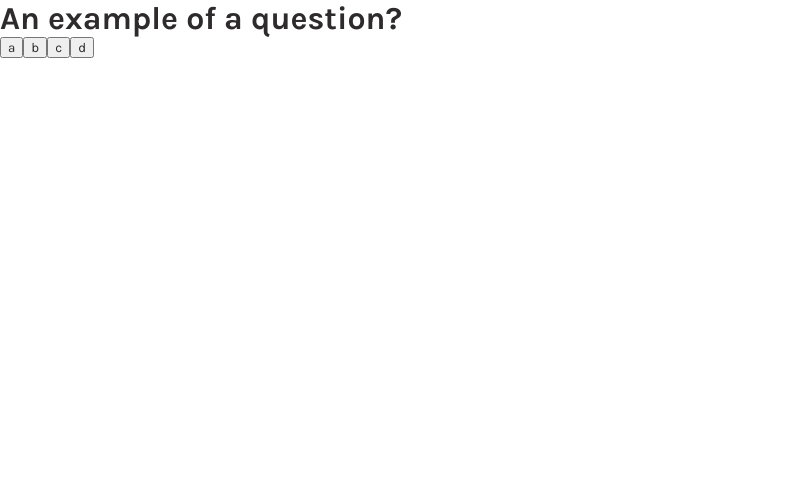
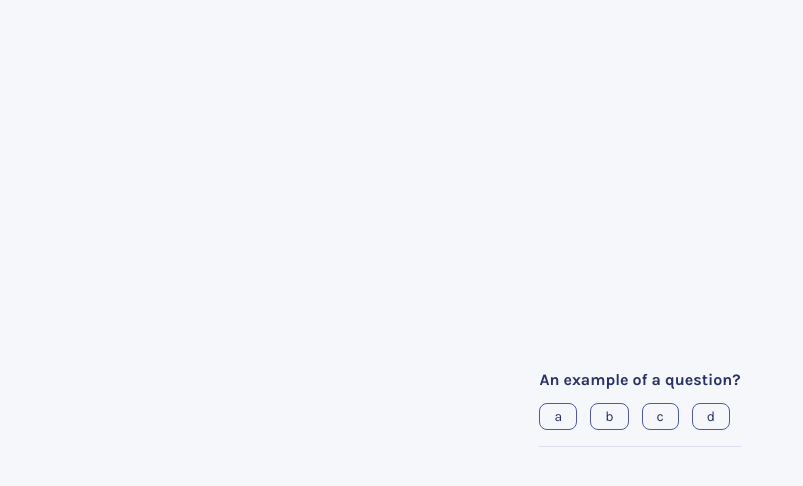
Before and after one commit to RoaaK95/Quizzical, a React (Vite) app: page / in a window 1280 px wide. Both pictures are taken after a click on the button "Start Quiz". Shown: the top 486 px of the page, without its empty margins (0-803 px from the left). Built offline with nearby package versions, Linux system fonts and the light colour scheme; no server answers.

Commit message:
ADD STYLING TO GAME PAGE

```diff
--- a/components/Game.jsx
+++ b/components/Game.jsx
@@ -33,6 +33,7 @@ function Game( ) {
 
       ))
     }
+
     function shuffle(array) {
       let currentIndex = array.length;
       while (currentIndex != 0) {
@@ -49,7 +50,7 @@ function Game( ) {
   return (
 
     <>
-    <div class="questions-container">
+    <div className="questions-container">
       <Question />
     </div>
     </>
--- a/components/Question.jsx
+++ b/components/Question.jsx
@@ -2,9 +2,9 @@ import React from 'react'
 
 export default function Question() {
     const choices=["a","b","c","d"];
-    const choicesElements= choices.map((choice) =>
+    const choicesElements= choices.map((choice,index) =>
  <button
-   key={choice.id}
+   key={index}
    className="choice-btn"
  >
     {choice}
--- a/src/index.css
+++ b/src/index.css
@@ -5,6 +5,30 @@
   box-sizing: border-box;
   font-family: "karla",sans-serif;
   color: rgb(45, 43, 43);
+}
+html,
+body{
+  height: 100%;
+}
+
+body {
+  background-color: #f5f7fb;
+  display: flex;
+  justify-content: center;
+  align-items: center;
+}
+
+button {
+  border: none;
+  cursor: pointer;
+}
+
+button:focus {
+  outline: none;
+}
+
+.text-center {
+  text-align: center;
 }
 
 /** MAIN **/
@@ -40,3 +64,42 @@
   transform: scale(1.1);
   background-color: #6475c7;
 }
+
+/**  GAME **/
+/* questions screen */
+.questions-container {
+  padding: 30px 75px;
+}
+
+/** Question **/
+.question-container {
+  border-bottom: 1px solid #dbdef0;
+  padding-top: 16px;
+  padding-bottom: 16px;
+}
+
+.question {
+  font-family: "Karla", sans-serif;
+  font-weight: 700;
+  font-size: 16px;
+  color: #293264;
+  line-height: 19px;
+}
+
+.choices-container {
+  display: flex;
+  flex-wrap: wrap;
+  gap: 13px;
+  margin-top: 14px;
+}
+
+.choice-btn {
+  border: 1px solid #4d5b9e;
+  border-radius: 8px;
+  background-color: transparent;
+  font-family: "Karla", sans-serif;
+  font-weight: 500;
+  font-size: 14px;
+  color: #293264;
+  padding: 4px 14px;
+}
```
